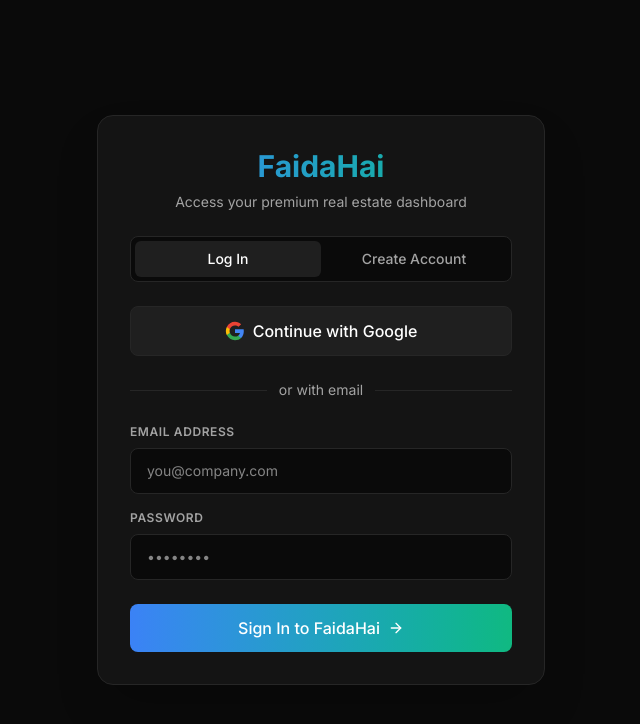
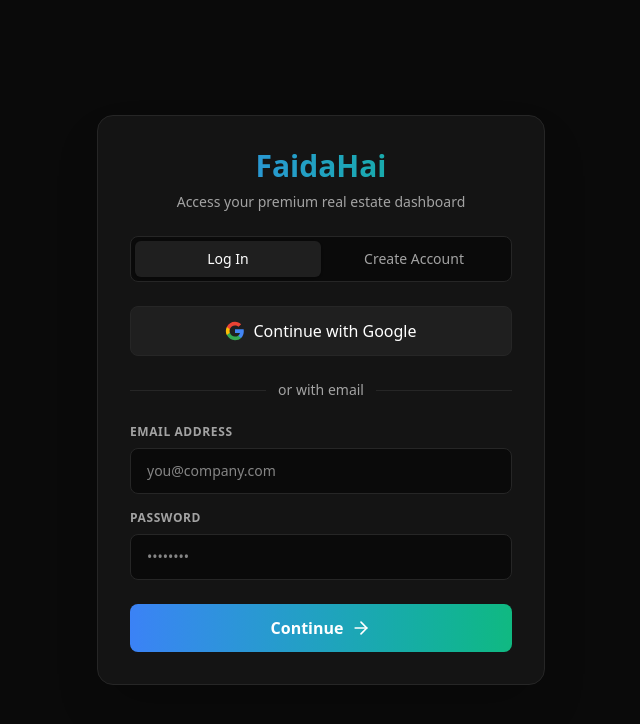
Before and after one commit to areeba56789/Faida-Hai, a Next.js app: page /login in a window 1280 px wide. Shown: the top 724 px of the page, without its empty margins (319-959 px from the left). Built offline with nearby package versions, Linux system fonts and the light colour scheme; no server answers.

Commit message:
feat: rebuild login UX, fix logout, add dynamic market average

```diff
--- a/src/app/layout.tsx
+++ b/src/app/layout.tsx
@@ -1,11 +1,5 @@
 import type { Metadata } from "next";
-import { Inter } from "next/font/google";
 import "./globals.css";
-
-const inter = Inter({
-  variable: "--font-inter",
-  subsets: ["latin"],
-});
 
 export const metadata: Metadata = {
   title: "FaidaHai | Real Estate Dashboard",
@@ -18,8 +12,8 @@
   children: React.ReactNode;
 }>) {
   return (
-    <html lang="en" className={`${inter.variable} h-full antialiased dark`}>
-      <body className="min-h-full flex flex-col bg-[var(--color-background)] text-[var(--color-foreground)]">{children}</body>
+    <html lang="en" className="h-full antialiased dark">
+      <body className="font-sans min-h-full flex flex-col bg-[var(--color-background)] text-[var(--color-foreground)]">{children}</body>
     </html>
   );
 }
--- a/src/app/login/page.tsx
+++ b/src/app/login/page.tsx
@@ -73,16 +73,25 @@
         </div>
 
         {/* Tab Selection */}
-        <div className="flex bg-[#0a0a0a] border border-[#262626] rounded-lg p-1 mb-6">
+        <div className="relative flex bg-[#0a0a0a] border border-[#262626] rounded-lg p-1 mb-6">
+          {/* Sliding Pill */}
+          <motion.div
+            className="absolute top-1 bottom-1 w-[calc(50%-4px)] bg-[#1f1f1f] rounded-md shadow-sm pointer-events-none"
+            initial={false}
+            animate={{ x: authMode === "login" ? "0%" : "100%" }}
+            transition={{ type: "spring", stiffness: 400, damping: 30 }}
+          />
           <button
+            type="button"
             onClick={() => { setAuthMode("login"); setError(null); }}
-            className={`flex-1 text-sm font-medium py-2 rounded-md transition-colors ${authMode === "login" ? "bg-[#1f1f1f] text-white" : "text-[#a3a3a3] hover:text-white"}`}
+            className={`relative flex-1 z-10 text-sm font-medium py-2 rounded-md transition-colors ${authMode === "login" ? "text-white" : "text-[#a3a3a3] hover:text-white"}`}
           >
             Log In
           </button>
           <button
+            type="button"
             onClick={() => { setAuthMode("signup"); setError(null); }}
-            className={`flex-1 text-sm font-medium py-2 rounded-md transition-colors ${authMode === "signup" ? "bg-[#1f1f1f] text-white" : "text-[#a3a3a3] hover:text-white"}`}
+            className={`relative flex-1 z-10 text-sm font-medium py-2 rounded-md transition-colors ${authMode === "signup" ? "text-white" : "text-[#a3a3a3] hover:text-white"}`}
           >
             Create Account
           </button>
@@ -141,10 +150,10 @@
             <button
               type="submit"
               disabled={loading}
-              className="w-full bg-gradient-to-r from-[#3B82F6] to-[#10B981] hover:opacity-90 text-white font-medium py-3 rounded-lg flex items-center justify-center space-x-2 transition-all disabled:opacity-50"
+              className="w-full bg-gradient-to-r from-[#3B82F6] to-[#10B981] hover:opacity-90 text-white font-semibold text-base py-3 rounded-lg flex items-center justify-center space-x-2 transition-all disabled:opacity-50"
             >
-              <span>{loading ? "Please wait..." : authMode === "login" ? "Sign In to FaidaHai" : "Create Account"}</span>
-              {!loading && <ArrowRight className="w-4 h-4" />}
+              <span>{loading ? "Please wait..." : "Continue"}</span>
+              {!loading && <ArrowRight className="w-5 h-5" />}
             </button>
           </div>
         </form>
--- a/src/app/page.tsx
+++ b/src/app/page.tsx
@@ -12,10 +12,11 @@
 
 export default function Home() {
   const [recentSearches, setRecentSearches] = useState<any[]>([]);
+  const [marketAverage, setMarketAverage] = useState<string>("Calculating...");
   const supabase = createClient();
 
   useEffect(() => {
-    const fetchRecentSearches = async () => {
+    const fetchDashboardData = async () => {
       const { data: { user } } = await supabase.auth.getUser();
       if (user) {
         const { data: analyses } = await supabase
@@ -26,8 +27,31 @@
           .limit(5);
         if (analyses) setRecentSearches(analyses);
       }
+
+      // Fetch market data for average price
+      const { data: marketData } = await supabase
+        .from("market_data")
+        .select("price");
+
+      if (marketData && marketData.length > 0) {
+        const sum = marketData.reduce((acc, curr) => acc + (Number(curr.price) || 0), 0);
+        const avg = sum / marketData.length;
+
+        // Format in PKR Crores/Lacs
+        let formattedAvg = "Rs 0";
+        if (avg >= 10000000) {
+          formattedAvg = `Rs ${(avg / 10000000).toFixed(2)} Crore`;
+        } else if (avg >= 100000) {
+          formattedAvg = `Rs ${(avg / 100000).toFixed(2)} Lac`;
+        } else {
+          formattedAvg = `Rs ${avg.toLocaleString(undefined, { maximumFractionDigits: 0 })}`;
+        }
+        setMarketAverage(formattedAvg);
+      } else {
+        setMarketAverage("Rs 0");
+      }
     };
-    fetchRecentSearches();
+    fetchDashboardData();
   }, []);
 
   return (
@@ -67,9 +91,9 @@
             delay={0.3}
           />
           <MetricCard
-            title="Market Growth"
-            value="+8.4%"
-            trend={{ value: -1.2, label: "vs last month (Lahore Avg)" }}
+            title="Market Average"
+            value={marketAverage}
+            trend={{ value: 0, label: "Lahore Live Average" }}
             icon={TrendingUp}
             delay={0.4}
           />
--- a/src/components/layout/Sidebar.tsx
+++ b/src/components/layout/Sidebar.tsx
@@ -20,6 +20,7 @@
 
   const handleLogout = async () => {
     await supabase.auth.signOut();
+    router.refresh();
     router.push("/login");
   };
 
```
